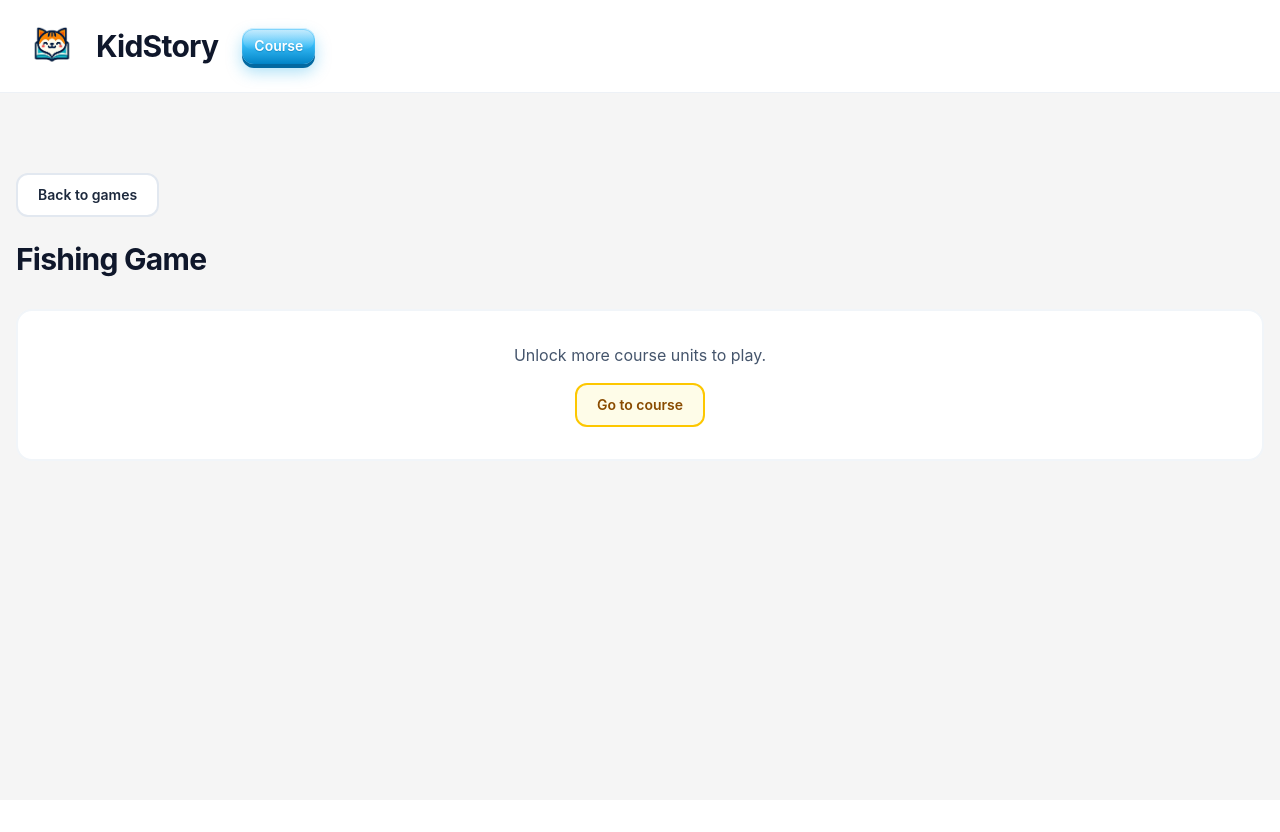
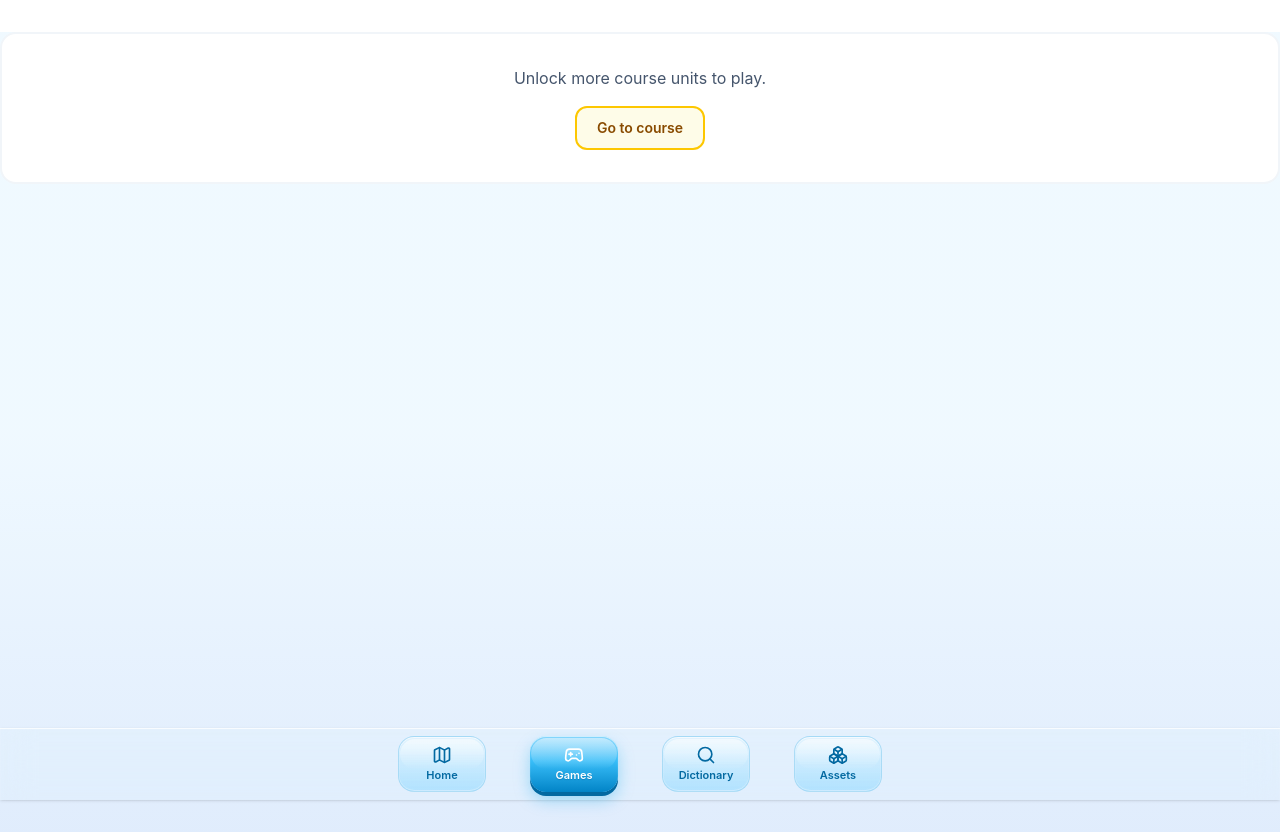
Before and after one commit to luubinhan/KidStory, a React (Vite) app: page /games-v2/fishing in a window 1280 px wide. Before the commit the page ends 800 px from the top, so only its background shows below. Built offline with nearby package versions, Linux system fonts and the light colour scheme.

Commit message:
feat: update .gitignore to include PixiJS skills directory

```diff
--- a/src/pages/FishingGamePage.tsx
+++ b/src/pages/FishingGamePage.tsx
@@ -1,8 +1,8 @@
 import { Link } from "react-router-dom";
-import { AppPageHeader } from "../components/layout";
 import { FishingPixiStage } from "../components/games-v2/fishing/FishingPixiStage";
 import { ActivityEndShell } from "../components/progress/ActivityEndShell";
 import { useFishingSession } from "../hooks/useFishingSession";
+import { CourseBottomNav } from "../components/course";
 
 export default function FishingGamePage() {
   const { pool, canPlay, session, reward, onFishTap, targetsNeeded, restart } =
@@ -11,19 +11,8 @@ export default function FishingGamePage() {
   const poolWords = pool.map((item) => item.word.toUpperCase());
 
   return (
-    <div>
-      <AppPageHeader />
-      <div className="mx-auto max-w-7xl px-4 py-8 md:py-12">
-        <Link
-          to="/games-v2"
-          className="mb-6 inline-flex items-center rounded-xl border-2 border-slate-200 bg-white px-5 py-2.5 text-sm font-semibold text-slate-800 transition-colors hover:border-yellow-400 hover:text-yellow-800 focus:outline-none focus-visible:ring-2 focus-visible:ring-yellow-400 focus-visible:ring-offset-2"
+    <div className="relative min-h-screen pb-24 bg-center bg-top bg-no-repeat bg-cover bg-gradient-to-b from-sky-50 via-sky-50 to-blue-100/80"
     >
-          Back to games
-        </Link>
-        <h1 className="text-3xl font-bold tracking-tight text-slate-900">
-          Fishing Game
-        </h1>
-
         {!canPlay ? (
           <div className="mt-8 rounded-2xl border-2 border-slate-100 bg-white p-8 text-center">
             <p className="text-slate-600">Unlock more course units to play.</p>
@@ -37,9 +26,9 @@ export default function FishingGamePage() {
         ) : null}
 
         {canPlay && session ? (
-          <div className="mt-6">
-            <div className="mb-4 flex flex-col items-center gap-2">
-              <div className="flex size-32 items-center justify-center overflow-hidden rounded-2xl border-2 border-slate-100 bg-white shadow-sm">
+          <div className="relative min-h-[100vh] overflow-hidden">
+            <div className="absolute right-0 left-0 flex flex-col items-center gap-2">
+              <div className="flex size-32 items-center justify-center overflow-hidden rounded-full shadow-sm">
                 <img
                   src={session.currentTarget.imageSrc}
                   alt={session.currentTarget.word}
@@ -50,8 +39,6 @@ export default function FishingGamePage() {
                 {session.correctCount} / {targetsNeeded}
               </p>
             </div>
-
-            <div className="relative min-h-[50vh] overflow-hidden rounded-2xl border-2 border-slate-100 shadow-md">
             <FishingPixiStage
               targetWord={session.currentTarget.word}
               poolWords={poolWords}
@@ -89,9 +76,8 @@ export default function FishingGamePage() {
               </div>
             ) : null}
           </div>
-          </div>
         ) : null}
-      </div>
+      <CourseBottomNav />
     </div>
   );
 }
```
Also changed, not shown: 2 other files (tests, documents, lock files or other folders). Lines whose indentation alone changed are shown as unchanged.
